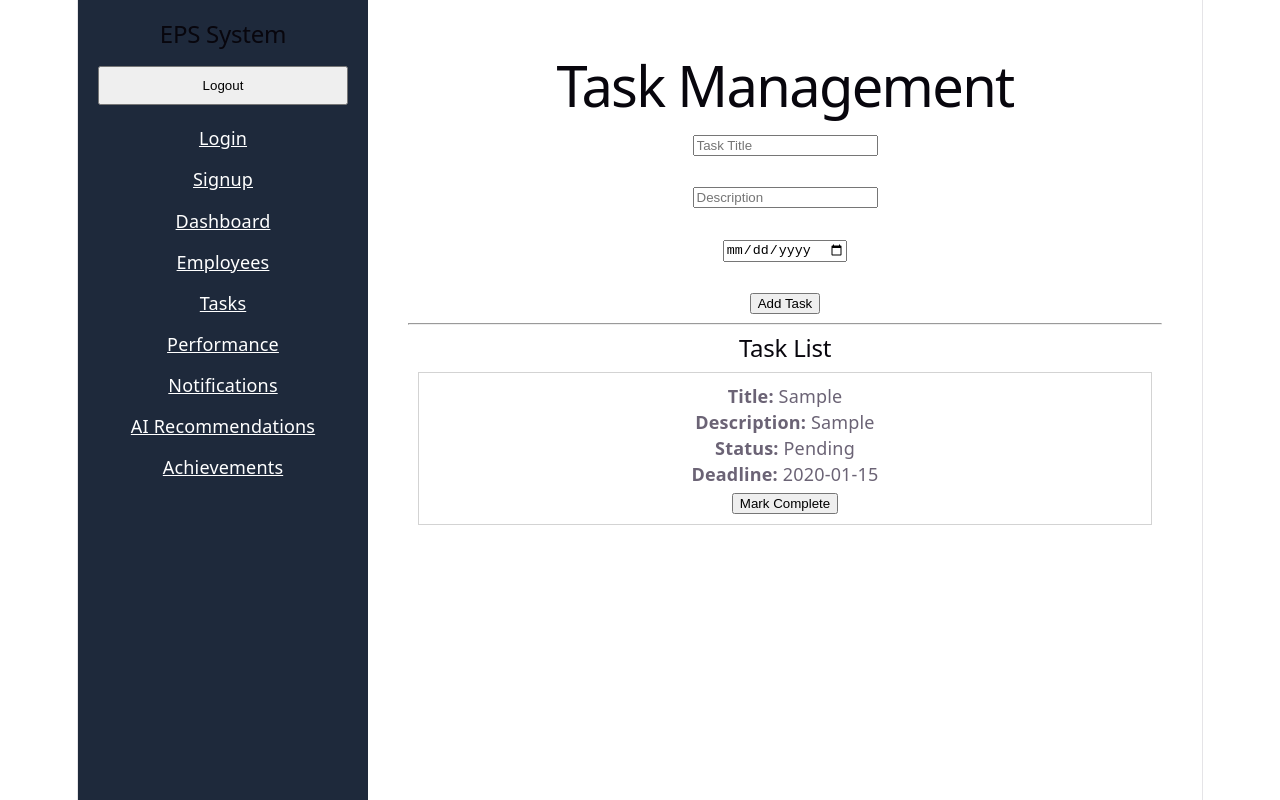
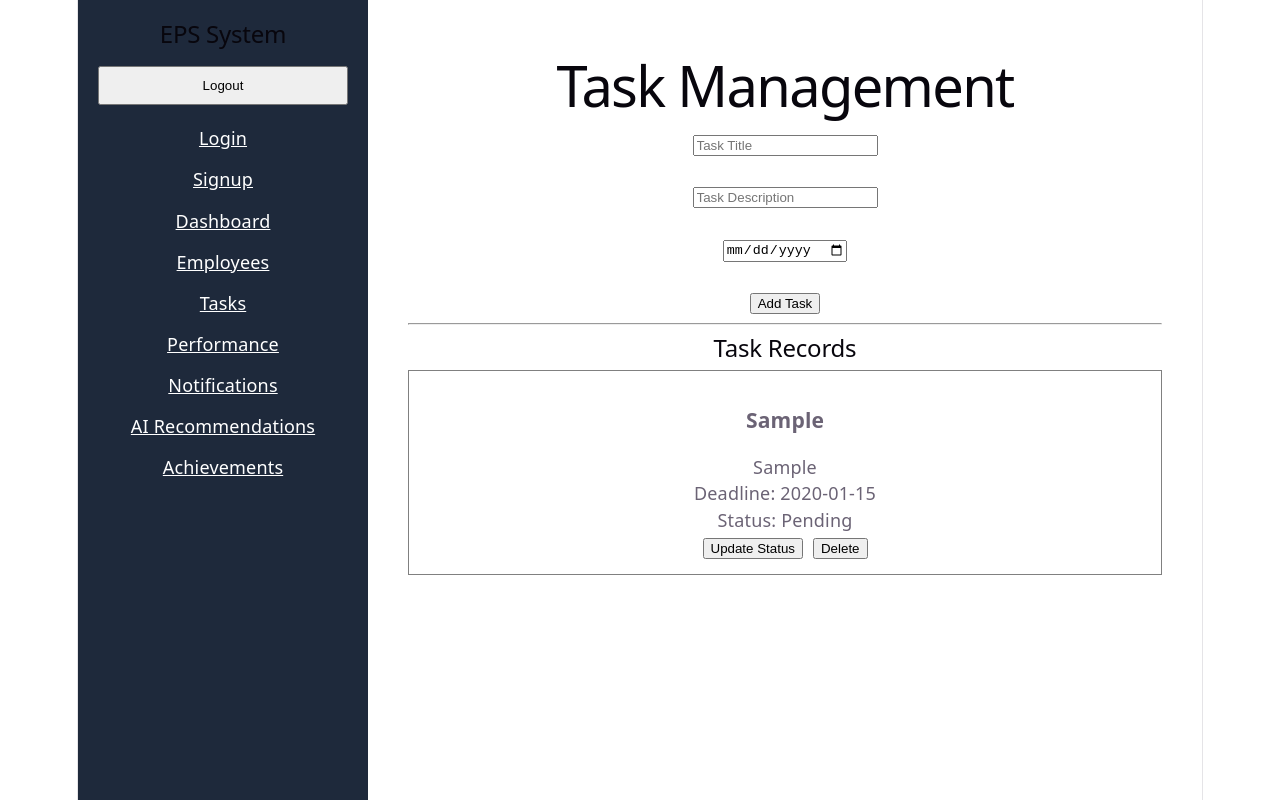
Before and after one commit to gupreetsingh6969/employee-performance-system, a React app in the folder frontend/: page /tasks in a window 1280 px wide. Both pictures are taken after typing "Sample", "Sample", "2020-01-15" into the empty fields and a click on the button "Add Task". Built offline with nearby package versions, Linux system fonts and the light colour scheme; the HTML template or start-up script is replaced by a standard one.

Commit message:
Added task management module

```diff
--- a/frontend/src/pages/Tasks.jsx
+++ b/frontend/src/pages/Tasks.jsx
@@ -1,78 +1,108 @@
-import { useState, useEffect } from "react";
+import { useState } from "react";
 
-function Tasks() {
+function Tasks(){
 
-const [tasks,setTasks]=useState([]);
-const [title,setTitle]=useState("");
-const [description,setDescription]=useState("");
-const [deadline,setDeadline]=useState("");
+const [taskInfo,setTaskInfo] = useState({
 
-useEffect(()=>{
+title:"",
+description:"",
+deadline:""
 
-const savedTasks=
-JSON.parse(
-localStorage.getItem("tasks")
-) || [];
+});
 
-setTasks(savedTasks);
+const [taskRecords,setTaskRecords] = useState([]);
 
-},[]);
 
 const createTask=()=>{
 
-if(!title || !description) return;
+if(
+!taskInfo.title ||
+!taskInfo.description
+){
+
+alert("Fill all fields");
+
+return;
+
+}
 
 const newTask={
 
 id:Date.now(),
-title,
-description,
-deadline,
+
+title:taskInfo.title,
+
+description:taskInfo.description,
+
+deadline:taskInfo.deadline,
+
 status:"Pending"
 
 };
 
-const updatedTasks=[
+setTaskRecords([
 
-...tasks,
+...taskRecords,
 newTask
 
-];
+]);
 
-setTasks(updatedTasks);
+setTaskInfo({
 
-localStorage.setItem(
-"tasks",
-JSON.stringify(updatedTasks)
-);
+title:"",
+description:"",
+deadline:""
 
-setTitle("");
-setDescription("");
-setDeadline("");
-
-alert("Task Added");
+});
 
 };
 
-const updateStatus=(id)=>{
+
+const updateTaskStatus=(taskId)=>{
 
 const updatedTasks=
-tasks.map((task)=>
 
-task.id===id
-? {...task,status:"Completed"}
-: task
+taskRecords.map((task)=>{
+
+if(task.id===taskId){
+
+return{
+
+...task,
+
+status:
+task.status==="Pending"
+? "Completed"
+: "Pending"
+
+};
+
+}
+
+return task;
+
+});
+
+setTaskRecords(updatedTasks);
+
+};
+
+
+const removeTask=(taskId)=>{
+
+const remainingTasks=
+
+taskRecords.filter(
+
+(task)=>task.id!==taskId
 
 );
 
-setTasks(updatedTasks);
-
-localStorage.setItem(
-"tasks",
-JSON.stringify(updatedTasks)
-);
+setTaskRecords(remainingTasks);
 
 };
+
+
 
 return(
 
@@ -83,65 +113,109 @@ return(
 <input
 type="text"
 placeholder="Task Title"
-value={title}
-onChange={(e)=>setTitle(e.target.value)}
+value={taskInfo.title}
+onChange={(e)=>
+setTaskInfo({
+
+...taskInfo,
+title:e.target.value
+
+})
+}
 />
 
 <br/><br/>
 
 <input
 type="text"
-placeholder="Description"
-value={description}
-onChange={(e)=>setDescription(e.target.value)}
+placeholder="Task Description"
+value={taskInfo.description}
+onChange={(e)=>
+setTaskInfo({
+
+...taskInfo,
+description:e.target.value
+
+})
+}
 />
 
 <br/><br/>
 
 <input
 type="date"
-value={deadline}
-onChange={(e)=>setDeadline(e.target.value)}
+value={taskInfo.deadline}
+onChange={(e)=>
+setTaskInfo({
+
+...taskInfo,
+deadline:e.target.value
+
+})
+}
 />
 
 <br/><br/>
 
-<button onClick={createTask}>
+<button
+onClick={createTask}
+>
+
 Add Task
+
 </button>
 
 <hr/>
 
-<h2>Task List</h2>
+<h2>Task Records</h2>
 
 {
 
-tasks.map((task)=>(
+taskRecords.map((task)=>(
 
 <div
 key={task.id}
 style={{
-border:"1px solid lightgray",
-padding:"10px",
-margin:"10px"
+
+border:"1px solid gray",
+padding:"15px",
+marginBottom:"10px"
+
 }}
 >
 
-<p><b>Title:</b> {task.title}</p>
+<h3>{task.title}</h3>
 
-<p><b>Description:</b> {task.description}</p>
+<p>{task.description}</p>
 
-<p><b>Status:</b> {task.status}</p>
+<p>
+Deadline: {task.deadline}
+</p>
 
-<p><b>Deadline:</b> {task.deadline}</p>
+<p>
+Status: {task.status}
+</p>
 
 <button
 onClick={()=>
-updateStatus(task.id)
+updateTaskStatus(task.id)
 }
 >
 
-Mark Complete
+Update Status
+
+</button>
+
+<button
+style={{
+marginLeft:"10px"
+}}
+onClick={()=>
+removeTask(task.id)
+}
+>
+
+Delete
 
 </button>
 
```
